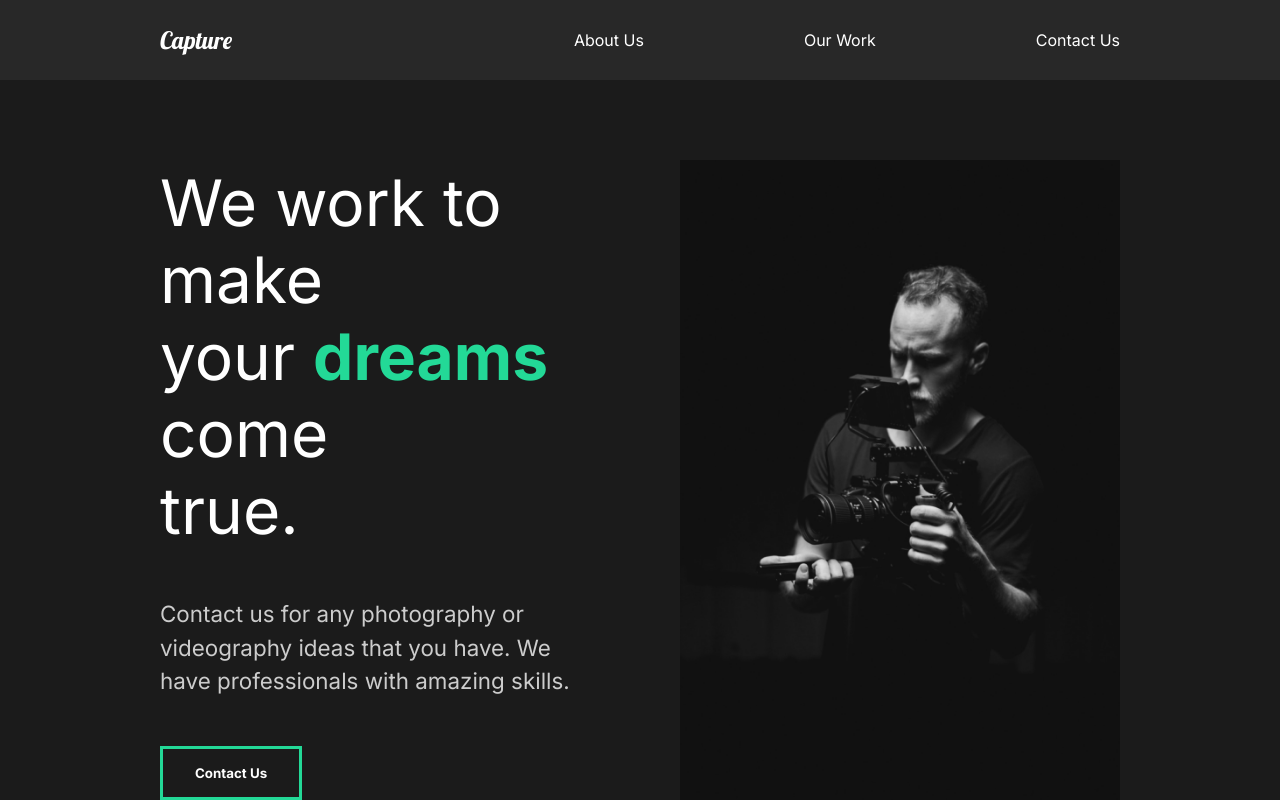
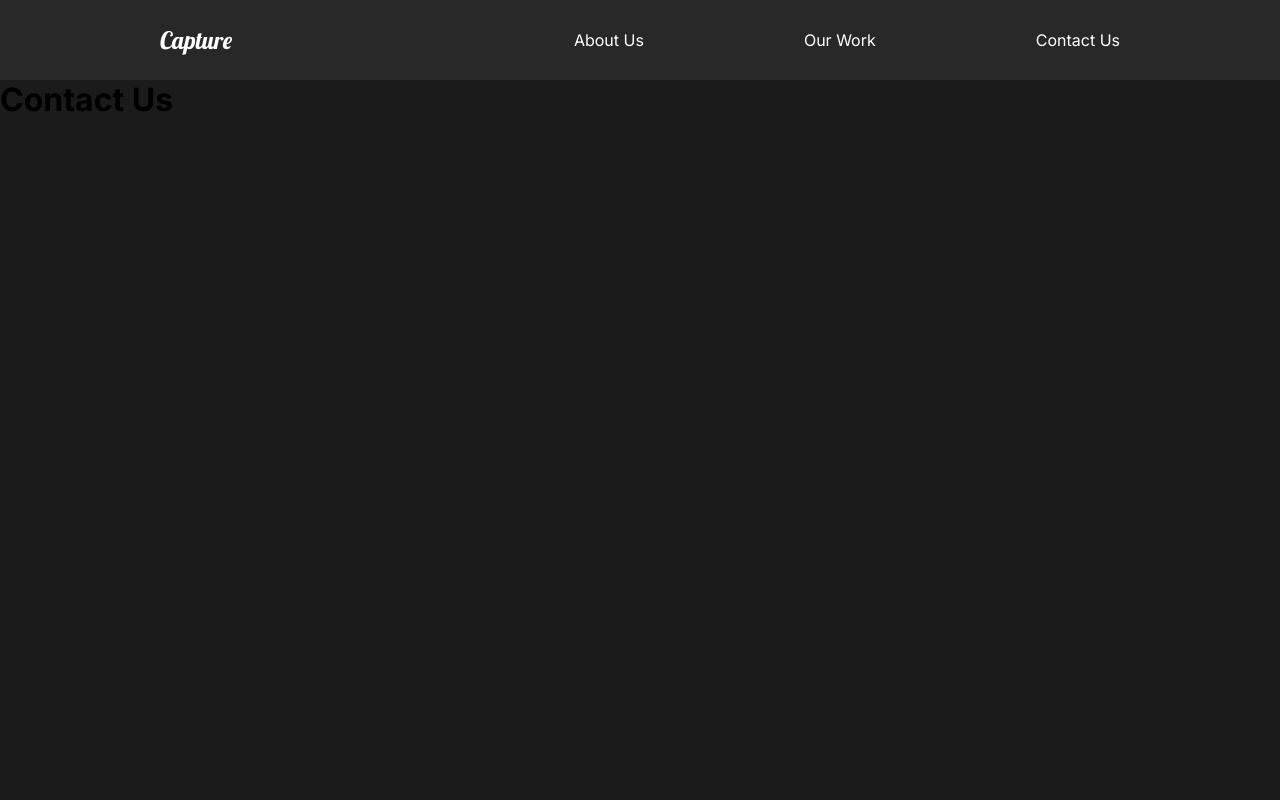
Before and after one commit to hauze-v/react-capture-portfolio, a React (Create React App) app: page /contact in a window 1280 px wide. Shown: the top 800 px of the page. Built offline with nearby package versions, Linux system fonts and the light colour scheme.

Commit message:
Implemented react-router-dom package to handle page navigation. Used Route and Switch components.

```diff
--- a/src/App.js
+++ b/src/App.js
@@ -1,15 +1,24 @@
 // Import Pages
 import AboutUs from "./pages/AboutUs";
 import Nav from "./components/Nav";
+import ContactUs from "./pages/ContactUs";
+import OurWork from "./pages/OurWork";
 // GLobal Style
 import GlobalStyle from "./components/GlobalStyle";
+// Router
+import { Switch, Route } from "react-router-dom";
+import AboutSection from "./components/AboutSection";
 
 function App() {
   return (
     <div className="App">
       <GlobalStyle />
       <Nav />
-      <AboutUs />
+      <Switch>
+        <Route exact path="/" component={AboutUs}></Route>
+        <Route exact path="/work" component={OurWork}></Route>
+        <Route exact path="/contact" component={ContactUs}></Route>
+      </Switch>
     </div>
   );
 }
--- a/src/components/Nav.js
+++ b/src/components/Nav.js
@@ -1,22 +1,23 @@
 import styled from "styled-components";
+import { Link } from "react-router-dom";
 
 const Nav = () => {
   return (
     <StyledNav>
       <h1>
-        <a id="logo" href="#">
+        <Link id="logo" to="/">
           Capture
-        </a>
+        </Link>
       </h1>
       <ul>
         <li>
-          <a href="#">About Us</a>
+          <Link to="/">About Us</Link>
         </li>
         <li>
-          <a href="#">Our Work</a>
+          <Link to="/work">Our Work</Link>
         </li>
         <li>
-          <a href="#">Contact Us</a>
+          <Link to="/contact">Contact Us</Link>
         </li>
       </ul>
     </StyledNav>
--- a/src/index.js
+++ b/src/index.js
@@ -2,10 +2,13 @@ import React from "react";
 import ReactDOM from "react-dom";
 import App from "./App";
 import reportWebVitals from "./reportWebVitals";
+import { BrowserRouter } from "react-router-dom";
 
 ReactDOM.render(
   <React.StrictMode>
-    <App />
+    <BrowserRouter>
+      <App />
+    </BrowserRouter>
   </React.StrictMode>,
   document.getElementById("root")
 );
--- /dev/null
+++ b/src/pages/ContactUs.js
@@ -0,0 +1,11 @@
+import React from "react";
+
+const ContactUs = () => {
+  return (
+    <div>
+      <h1>Contact Us</h1>
+    </div>
+  );
+};
+
+export default ContactUs;
--- /dev/null
+++ b/src/pages/OurWork.js
@@ -0,0 +1,11 @@
+import React from "react";
+
+const OurWork = () => {
+  return (
+    <div>
+      <h1>Our Work</h1>
+    </div>
+  );
+};
+
+export default OurWork;
```
